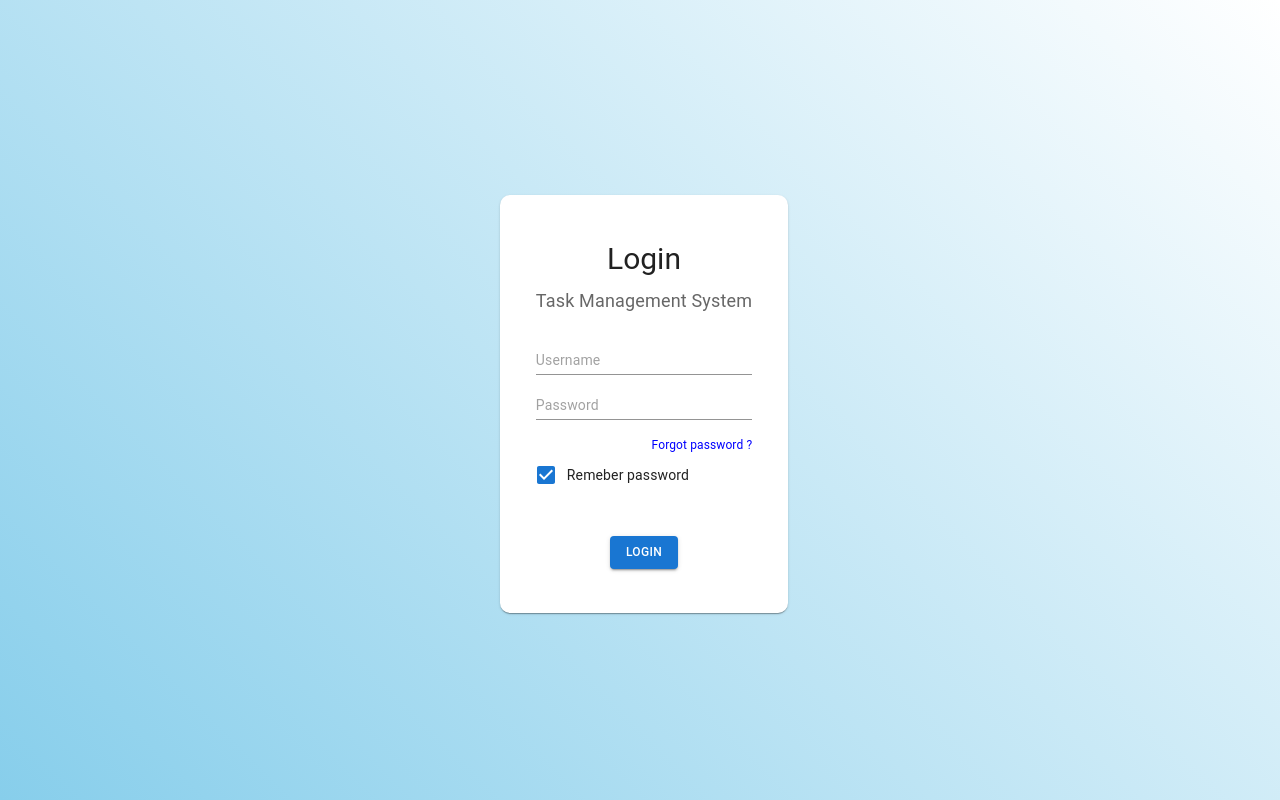
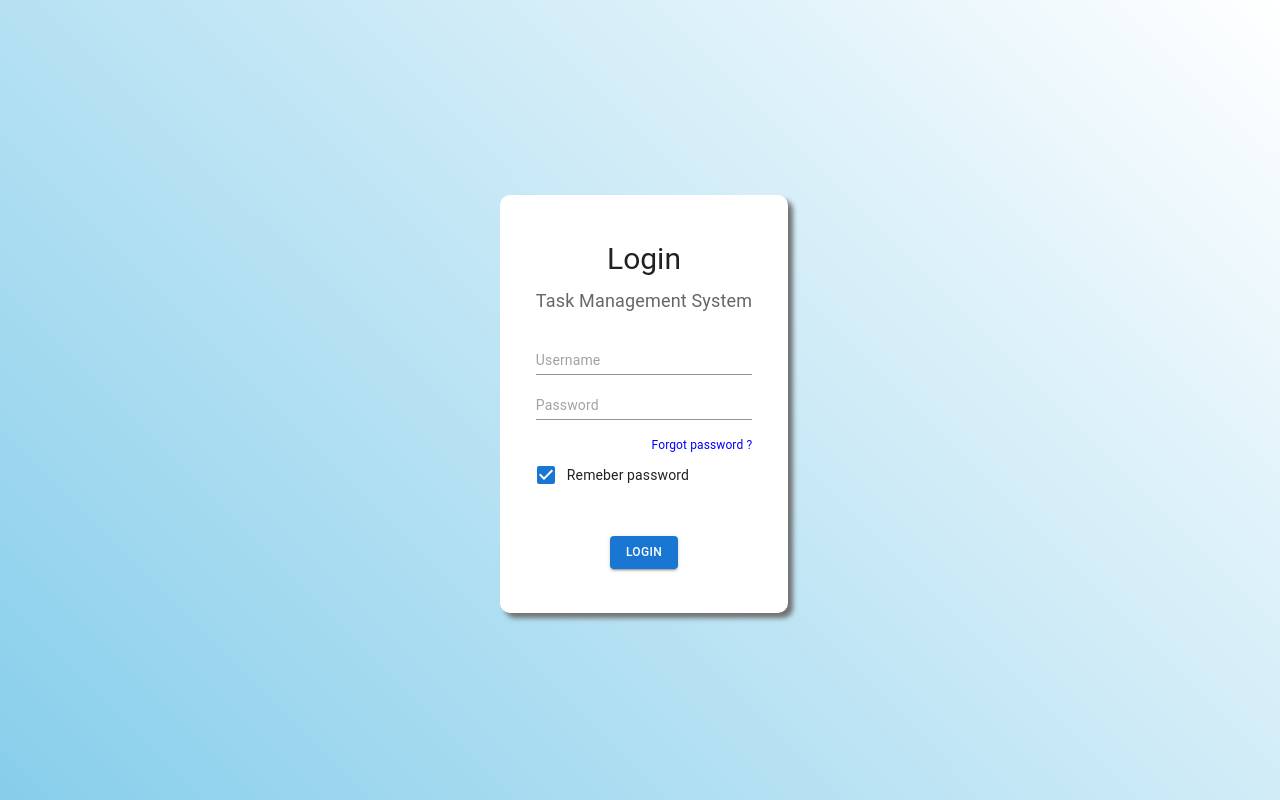
Before and after one commit to MinhSHTP/task-management-client, a React (Vite) app in the folder client/: page / in a window 1280 px wide. Built offline with nearby package versions, Linux system fonts and the light colour scheme.

Commit message:
CSS box shadow for login form

```diff
--- a/client/src/pages/Login/index.tsx
+++ b/client/src/pages/Login/index.tsx
@@ -64,7 +64,13 @@ export const Login: React.FC = () => {
       }}
     >
       <Grid item alignContent="center" justifyContent="center">
-        <Card style={{ borderRadius: 10, padding: 20 }}>
+        <Card
+          style={{
+            borderRadius: 10,
+            padding: 20,
+            boxShadow: "#717171 5px 5px 5px",
+          }}
+        >
           <CardHeader
             title="Login"
             sx={{
```
